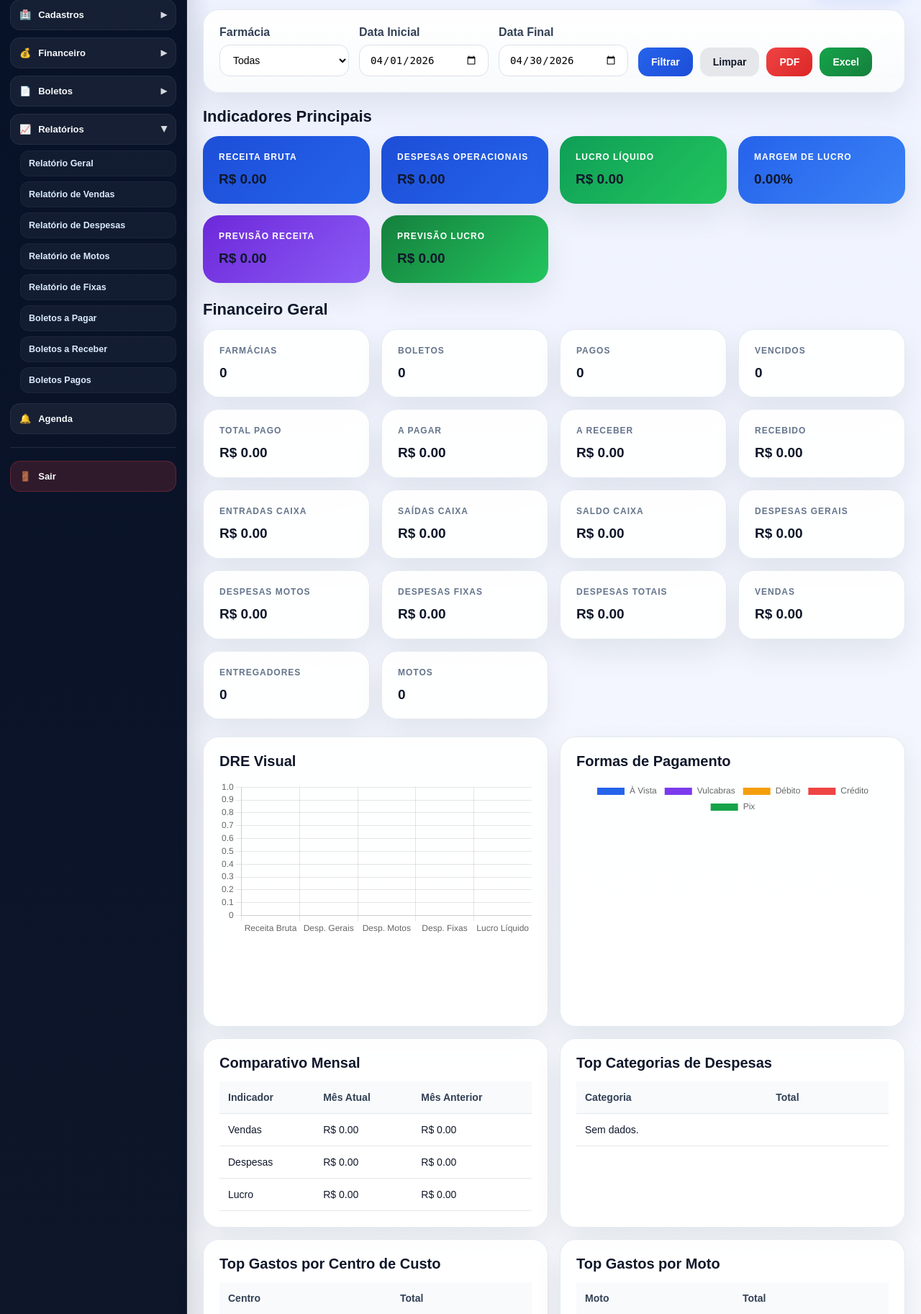
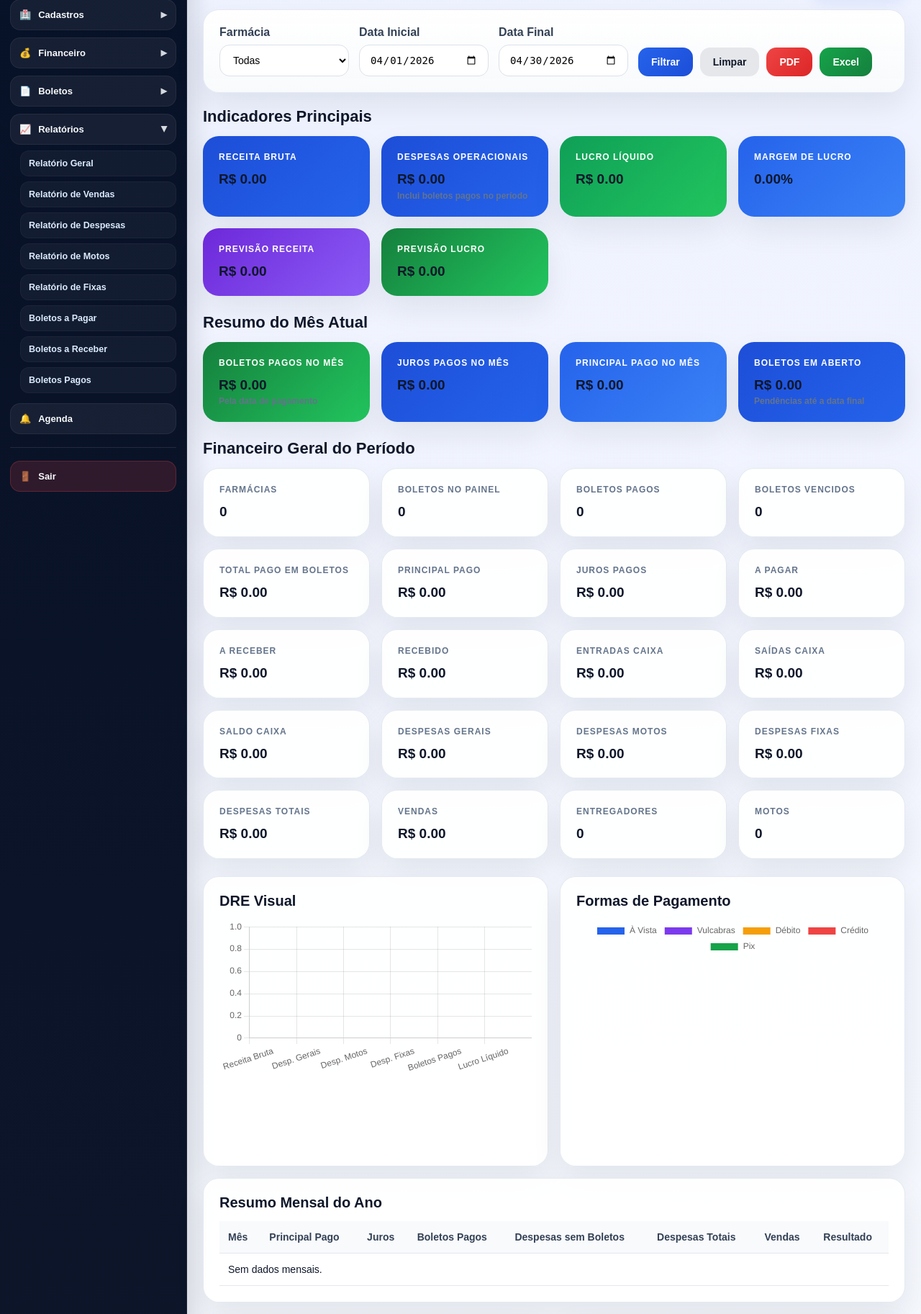
Before and after one commit to Mauricio3114/Financeiro_Farm, a Flask app: page /dashboard in a window 1280 px wide. Shown: the part 168-1993 px from the top of the page at 72% size. Run offline with Flask 3, Linux system fonts and the light colour scheme; the visitor is signed in with stand-in values (Sample User, id 1); data that the repository does not hold is empty.

Commit message:
Atualiza dashboard com resumo mensal e boletos pagos

```diff
--- a/app/routes/dashboard.py
+++ b/app/routes/dashboard.py
@@ -108,6 +108,42 @@ def somar_despesas_fixas_periodo(farmacia_ids, inicio, fim):
     return float(total or 0)
 
 
+def boletos_pagos_periodo(farmacia_ids, inicio, fim):
+    if not farmacia_ids:
+        return []
+
+    boletos = Boleto.query.filter(
+        Boleto.farmacia_id.in_(farmacia_ids),
+        Boleto.data_pagamento.isnot(None),
+        Boleto.data_pagamento >= inicio,
+        Boleto.data_pagamento <= fim
+    ).all()
+
+    for boleto in boletos:
+        boleto.preparar()
+
+    return [b for b in boletos if b.status == "pago"]
+
+
+def boletos_abertos_ate_data(farmacia_ids, data_limite):
+    if not farmacia_ids:
+        return []
+
+    boletos = Boleto.query.filter(
+        Boleto.farmacia_id.in_(farmacia_ids)
+    ).all()
+
+    resultado = []
+
+    for boleto in boletos:
+        boleto.preparar()
+
+        if boleto.status != "pago" and boleto.data_vencimento <= data_limite:
+            resultado.append(boleto)
+
+    return resultado
+
+
 @dashboard_bp.route("/dashboard")
 @login_required
 def dashboard():
@@ -138,6 +174,9 @@ def dashboard():
     total_vencidos = 0
     soma_a_pagar = 0
     soma_pagos = 0
+    soma_juros_pagos_periodo = 0
+    soma_principal_pago_periodo = 0
+
     total_despesas = 0
     total_despesas_motos = 0
     total_despesas_fixas = 0
@@ -169,24 +208,34 @@ def dashboard():
     agenda_urgente = 0
     agenda_total_pendente = 0
 
+    resumo_mensal = []
+    total_pago_mes = 0
+    total_juros_mes = 0
+    total_principal_mes = 0
+    total_aberto_geral = 0
+
     if farmacia_ids_filtrados:
-        boletos_query = Boleto.query.filter(
-            Boleto.farmacia_id.in_(farmacia_ids_filtrados),
-            Boleto.data_vencimento >= data_inicio,
-            Boleto.data_vencimento <= data_fim
+        boletos_pagos_no_periodo = boletos_pagos_periodo(
+            farmacia_ids_filtrados,
+            data_inicio,
+            data_fim
         )
-        boletos = boletos_query.order_by(Boleto.data_vencimento.asc()).all()
 
-        for boleto in boletos:
-            boleto.preparar()
+        boletos_abertos_geral = boletos_abertos_ate_data(
+            farmacia_ids_filtrados,
+            data_fim
+        )
 
-        db.session.commit()
+        total_boletos = len(boletos_pagos_no_periodo) + len(boletos_abertos_geral)
+        total_pagos = len(boletos_pagos_no_periodo)
+        total_vencidos = len([b for b in boletos_abertos_geral if b.status == "vencido"])
 
-        total_boletos = len(boletos)
-        total_pagos = len([b for b in boletos if b.status == "pago"])
-        total_vencidos = len([b for b in boletos if b.status == "vencido"])
-        soma_a_pagar = sum((b.valor_total or 0) for b in boletos if b.status in ["a_vencer", "vencido"])
-        soma_pagos = sum((b.valor_pago or 0) for b in boletos if b.status == "pago")
+        soma_pagos = sum((b.valor_pago or 0) for b in boletos_pagos_no_periodo)
+        soma_juros_pagos_periodo = sum((b.juros or 0) for b in boletos_pagos_no_periodo)
+        soma_principal_pago_periodo = sum((b.valor_original or 0) for b in boletos_pagos_no_periodo)
+        soma_a_pagar = sum((b.valor_total or 0) for b in boletos_abertos_geral)
+
+        total_aberto_geral = soma_a_pagar
 
         boletos_alerta = Boleto.query.filter(
             Boleto.farmacia_id.in_(farmacia_ids_filtrados)
@@ -329,9 +378,11 @@ def dashboard():
         if total_despesas_fixas > 0:
             centros["Geral"] += float(total_despesas_fixas)
 
+        if soma_pagos > 0:
+            centros["Boletos pagos"] += float(soma_pagos)
+
         top_centros = sorted(centros.items(), key=lambda x: x[1], reverse=True)[:5]
 
-    # 🔔 AGENDA GLOBAL — alertar tarefas, ligações, avisos e eventos pendentes
     eventos_agenda = AgendaEvento.query.filter(
         AgendaEvento.status == "pendente"
     ).all()
@@ -341,7 +392,6 @@ def dashboard():
     eventos_alerta = []
     for evento in eventos_agenda:
         alerta = evento.nivel_alerta()
-
         evento.farmacia = SimpleNamespace(nome_fantasia="Agenda Geral")
 
         if alerta == "hoje":
@@ -357,7 +407,10 @@ def dashboard():
     )
 
     receita_bruta = float(total_vendas)
-    despesas_operacionais = float(total_despesas + total_despesas_motos + total_despesas_fixas)
+
+    despesas_sem_boletos = float(total_despesas + total_despesas_motos + total_despesas_fixas)
+    despesas_operacionais = float(despesas_sem_boletos + soma_pagos)
+
     lucro_liquido = float(receita_bruta - despesas_operacionais)
     resultado = lucro_liquido
     saldo_caixa = float(total_entradas_caixa - total_saidas_caixa)
@@ -379,11 +432,24 @@ def dashboard():
             inicio_mes_atual,
             min(hoje, fim_mes_atual)
         )
-        despesas_mes_atual = (
+
+        boletos_mes_atual = boletos_pagos_periodo(
+            farmacia_ids_filtrados,
+            inicio_mes_atual,
+            min(hoje, fim_mes_atual)
+        )
+
+        total_pago_mes = sum(b.valor_pago or 0 for b in boletos_mes_atual)
+        total_juros_mes = sum(b.juros or 0 for b in boletos_mes_atual)
+        total_principal_mes = sum(b.valor_original or 0 for b in boletos_mes_atual)
+
+        despesas_mes_atual_sem_boletos = (
             somar_despesas_gerais_periodo(farmacia_ids_filtrados, inicio_mes_atual, min(hoje, fim_mes_atual))
             + somar_despesas_motos_periodo(farmacia_ids_filtrados, inicio_mes_atual, min(hoje, fim_mes_atual))
             + somar_despesas_fixas_periodo(farmacia_ids_filtrados, inicio_mes_atual, min(hoje, fim_mes_atual))
         )
+
+        despesas_mes_atual = despesas_mes_atual_sem_boletos + total_pago_mes
         lucro_mes_atual = vendas_mes_atual - despesas_mes_atual
 
         vendas_mes_anterior = somar_vendas_periodo(
@@ -391,12 +457,54 @@ def dashboard():
             inicio_mes_anterior,
             fim_mes_anterior
         )
-        despesas_mes_anterior = (
+
+        boletos_mes_anterior = boletos_pagos_periodo(
+            farmacia_ids_filtrados,
+            inicio_mes_anterior,
+            fim_mes_anterior
+        )
+
+        total_pago_mes_anterior = sum(b.valor_pago or 0 for b in boletos_mes_anterior)
+
+        despesas_mes_anterior_sem_boletos = (
             somar_despesas_gerais_periodo(farmacia_ids_filtrados, inicio_mes_anterior, fim_mes_anterior)
             + somar_despesas_motos_periodo(farmacia_ids_filtrados, inicio_mes_anterior, fim_mes_anterior)
             + somar_despesas_fixas_periodo(farmacia_ids_filtrados, inicio_mes_anterior, fim_mes_anterior)
         )
+
+        despesas_mes_anterior = despesas_mes_anterior_sem_boletos + total_pago_mes_anterior
         lucro_mes_anterior = vendas_mes_anterior - despesas_mes_anterior
+
+        for mes in range(1, 13):
+            inicio_mes = date(hoje.year, mes, 1)
+            fim_mes = date(hoje.year, mes, monthrange(hoje.year, mes)[1])
+
+            boletos_mes = boletos_pagos_periodo(farmacia_ids_filtrados, inicio_mes, fim_mes)
+
+            total_pago = sum(b.valor_pago or 0 for b in boletos_mes)
+            total_juros = sum(b.juros or 0 for b in boletos_mes)
+            total_principal = sum(b.valor_original or 0 for b in boletos_mes)
+
+            despesas_sem_boletos_mes = (
+                somar_despesas_gerais_periodo(farmacia_ids_filtrados, inicio_mes, fim_mes)
+                + somar_despesas_motos_periodo(farmacia_ids_filtrados, inicio_mes, fim_mes)
+                + somar_despesas_fixas_periodo(farmacia_ids_filtrados, inicio_mes, fim_mes)
+            )
+
+            despesas_mes = despesas_sem_boletos_mes + total_pago
+            vendas_mes = somar_vendas_periodo(farmacia_ids_filtrados, inicio_mes, fim_mes)
+            resultado_mes = vendas_mes - despesas_mes
+
+            resumo_mensal.append({
+                "mes": inicio_mes.strftime("%m/%Y"),
+                "principal": total_principal,
+                "juros": total_juros,
+                "boletos_pagos": total_pago,
+                "despesas": despesas_sem_boletos_mes,
+                "despesas_total": despesas_mes,
+                "vendas": vendas_mes,
+                "resultado": resultado_mes
+            })
     else:
         vendas_mes_atual = 0
         despesas_mes_atual = 0
@@ -414,10 +522,10 @@ def dashboard():
 
     if dias_decorridos > 0 and data_inicio == inicio_mes_atual and data_fim == hoje:
         media_vendas_dia = receita_bruta / dias_decorridos if dias_decorridos else 0
-        media_despesas_dia = (total_despesas + total_despesas_motos) / dias_decorridos if dias_decorridos else 0
+        media_despesas_dia = (despesas_sem_boletos + soma_pagos) / dias_decorridos if dias_decorridos else 0
 
         previsao_receita = media_vendas_dia * dias_no_mes
-        previsao_despesas = (media_despesas_dia * dias_no_mes) + total_despesas_fixas
+        previsao_despesas = media_despesas_dia * dias_no_mes
         previsao_lucro = previsao_receita - previsao_despesas
 
     return render_template(
@@ -428,6 +536,8 @@ def dashboard():
         total_vencidos=total_vencidos,
         soma_a_pagar=soma_a_pagar,
         soma_pagos=soma_pagos,
+        soma_juros_pagos_periodo=soma_juros_pagos_periodo,
+        soma_principal_pago_periodo=soma_principal_pago_periodo,
         total_despesas=total_despesas,
         total_despesas_motos=total_despesas_motos,
         total_despesas_fixas=total_despesas_fixas,
@@ -469,5 +579,10 @@ def dashboard():
         agenda_proximos=agenda_proximos,
         agenda_hoje=agenda_hoje,
         agenda_urgente=agenda_urgente,
-        agenda_total_pendente=agenda_total_pendente
+        agenda_total_pendente=agenda_total_pendente,
+        resumo_mensal=resumo_mensal,
+        total_pago_mes=total_pago_mes,
+        total_juros_mes=total_juros_mes,
+        total_principal_mes=total_principal_mes,
+        total_aberto_geral=total_aberto_geral
     )
--- a/app/templates/dashboard.html
+++ b/app/templates/dashboard.html
@@ -194,6 +194,24 @@
     font-weight: 800;
 }
 
+.kpi-note {
+    display: block;
+    margin-top: 4px;
+    color: #64748b;
+    font-size: 12px;
+    font-weight: 600;
+}
+
+.month-table-positive {
+    color: #16a34a;
+    font-weight: 800;
+}
+
+.month-table-negative {
+    color: #dc2626;
+    font-weight: 800;
+}
+
 @keyframes pulseBox {
     0% {
         box-shadow: 0 0 0 0 rgba(245, 158, 11, 0.45);
@@ -374,6 +392,7 @@
         <div class="card premium-card">
             <span class="card-label">Despesas Operacionais</span>
             <h2>R$ {{ "%.2f"|format(despesas_operacionais) }}</h2>
+            <span class="kpi-note">Inclui boletos pagos no período</span>
         </div>
 
         <div class="card card-result {% if lucro_liquido >= 0 %}positive{% else %}negative{% endif %}">
@@ -399,13 +418,42 @@
 </div>
 
 <div class="premium-section">
-    <h2 class="section-title">Financeiro Geral</h2>
+    <h2 class="section-title">Resumo do Mês Atual</h2>
+    <div class="cards-grid">
+        <div class="card premium-card green">
+            <span class="card-label">Boletos Pagos no Mês</span>
+            <h2>R$ {{ "%.2f"|format(total_pago_mes) }}</h2>
+            <span class="kpi-note">Pela data de pagamento</span>
+        </div>
+
+        <div class="card premium-card orange">
+            <span class="card-label">Juros Pagos no Mês</span>
+            <h2>R$ {{ "%.2f"|format(total_juros_mes) }}</h2>
+        </div>
+
+        <div class="card premium-card blue">
+            <span class="card-label">Principal Pago no Mês</span>
+            <h2>R$ {{ "%.2f"|format(total_principal_mes) }}</h2>
+        </div>
+
+        <div class="card premium-card red">
+            <span class="card-label">Boletos em Aberto</span>
+            <h2>R$ {{ "%.2f"|format(total_aberto_geral) }}</h2>
+            <span class="kpi-note">Pendências até a data final</span>
+        </div>
+    </div>
+</div>
+
+<div class="premium-section">
+    <h2 class="section-title">Financeiro Geral do Período</h2>
     <div class="cards-grid">
         <div class="card"><span class="card-label">Farmácias</span><h2>{{ total_farmacias }}</h2></div>
-        <div class="card"><span class="card-label">Boletos</span><h2>{{ total_boletos }}</h2></div>
-        <div class="card"><span class="card-label">Pagos</span><h2>{{ total_pagos }}</h2></div>
-        <div class="card"><span class="card-label">Vencidos</span><h2>{{ total_vencidos }}</h2></div>
-        <div class="card"><span class="card-label">Total Pago</span><h2>R$ {{ "%.2f"|format(soma_pagos) }}</h2></div>
+        <div class="card"><span class="card-label">Boletos no Painel</span><h2>{{ total_boletos }}</h2></div>
+        <div class="card"><span class="card-label">Boletos Pagos</span><h2>{{ total_pagos }}</h2></div>
+        <div class="card"><span class="card-label">Boletos Vencidos</span><h2>{{ total_vencidos }}</h2></div>
+        <div class="card"><span class="card-label">Total Pago em Boletos</span><h2>R$ {{ "%.2f"|format(soma_pagos) }}</h2></div>
+        <div class="card"><span class="card-label">Principal Pago</span><h2>R$ {{ "%.2f"|format(soma_principal_pago_periodo) }}</h2></div>
+        <div class="card"><span class="card-label">Juros Pagos</span><h2>R$ {{ "%.2f"|format(soma_juros_pagos_periodo) }}</h2></div>
         <div class="card"><span class="card-label">A Pagar</span><h2>R$ {{ "%.2f"|format(soma_a_pagar) }}</h2></div>
         <div class="card"><span class="card-label">A Receber</span><h2>R$ {{ "%.2f"|format(total_receber) }}</h2></div>
         <div class="card"><span class="card-label">Recebido</span><h2>R$ {{ "%.2f"|format(total_recebido) }}</h2></div>
@@ -433,6 +481,44 @@
         <canvas id="graficoPagamentos"></canvas>
     </div>
 
+    <div class="table-card full-width">
+        <h3>Resumo Mensal do Ano</h3>
+        <table>
+            <thead>
+                <tr>
+                    <th>Mês</th>
+                    <th>Principal Pago</th>
+                    <th>Juros</th>
+                    <th>Boletos Pagos</th>
+                    <th>Despesas sem Boletos</th>
+                    <th>Despesas Totais</th>
+                    <th>Vendas</th>
+                    <th>Resultado</th>
+                </tr>
+            </thead>
+            <tbody>
+                {% for item in resumo_mensal %}
+                <tr>
+                    <td>{{ item.mes }}</td>
+                    <td>R$ {{ "%.2f"|format(item.principal) }}</td>
+                    <td>R$ {{ "%.2f"|format(item.juros) }}</td>
+                    <td>R$ {{ "%.2f"|format(item.boletos_pagos) }}</td>
+                    <td>R$ {{ "%.2f"|format(item.despesas) }}</td>
+                    <td>R$ {{ "%.2f"|format(item.despesas_total) }}</td>
+                    <td>R$ {{ "%.2f"|format(item.vendas) }}</td>
+                    <td class="{% if item.resultado >= 0 %}month-table-positive{% else %}month-table-negative{% endif %}">
+                        R$ {{ "%.2f"|format(item.resultado) }}
+                    </td>
+                </tr>
+                {% else %}
+                <tr>
+                    <td colspan="8">Sem dados mensais.</td>
+                </tr>
+                {% endfor %}
+            </tbody>
+        </table>
+    </div>
+
     <div class="table-card">
         <h3>Comparativo Mensal</h3>
         <table>
@@ -450,7 +536,7 @@
                     <td>R$ {{ "%.2f"|format(vendas_mes_anterior) }}</td>
                 </tr>
                 <tr>
-                    <td>Despesas</td>
+                    <td>Despesas Totais</td>
                     <td>R$ {{ "%.2f"|format(despesas_mes_atual) }}</td>
                     <td>R$ {{ "%.2f"|format(despesas_mes_anterior) }}</td>
                 </tr>
@@ -590,7 +676,7 @@ if (ctx) {
     new Chart(ctx, {
         type: 'bar',
         data: {
-            labels: ['Receita Bruta', 'Desp. Gerais', 'Desp. Motos', 'Desp. Fixas', 'Lucro Líquido'],
+            labels: ['Receita Bruta', 'Desp. Gerais', 'Desp. Motos', 'Desp. Fixas', 'Boletos Pagos', 'Lucro Líquido'],
             datasets: [{
                 label: 'Valores',
                 data: [
@@ -598,9 +684,10 @@ if (ctx) {
                     {{ total_despesas|round(2) }},
                     {{ total_despesas_motos|round(2) }},
                     {{ total_despesas_fixas|round(2) }},
+                    {{ soma_pagos|round(2) }},
                     {{ lucro_liquido|round(2) }}
                 ],
-                backgroundColor: ['#2563eb', '#f59e0b', '#ef4444', '#8b5cf6', '#16a34a'],
+                backgroundColor: ['#2563eb', '#f59e0b', '#ef4444', '#8b5cf6', '#334155', '#16a34a'],
                 borderRadius: 10
             }]
         },
```
